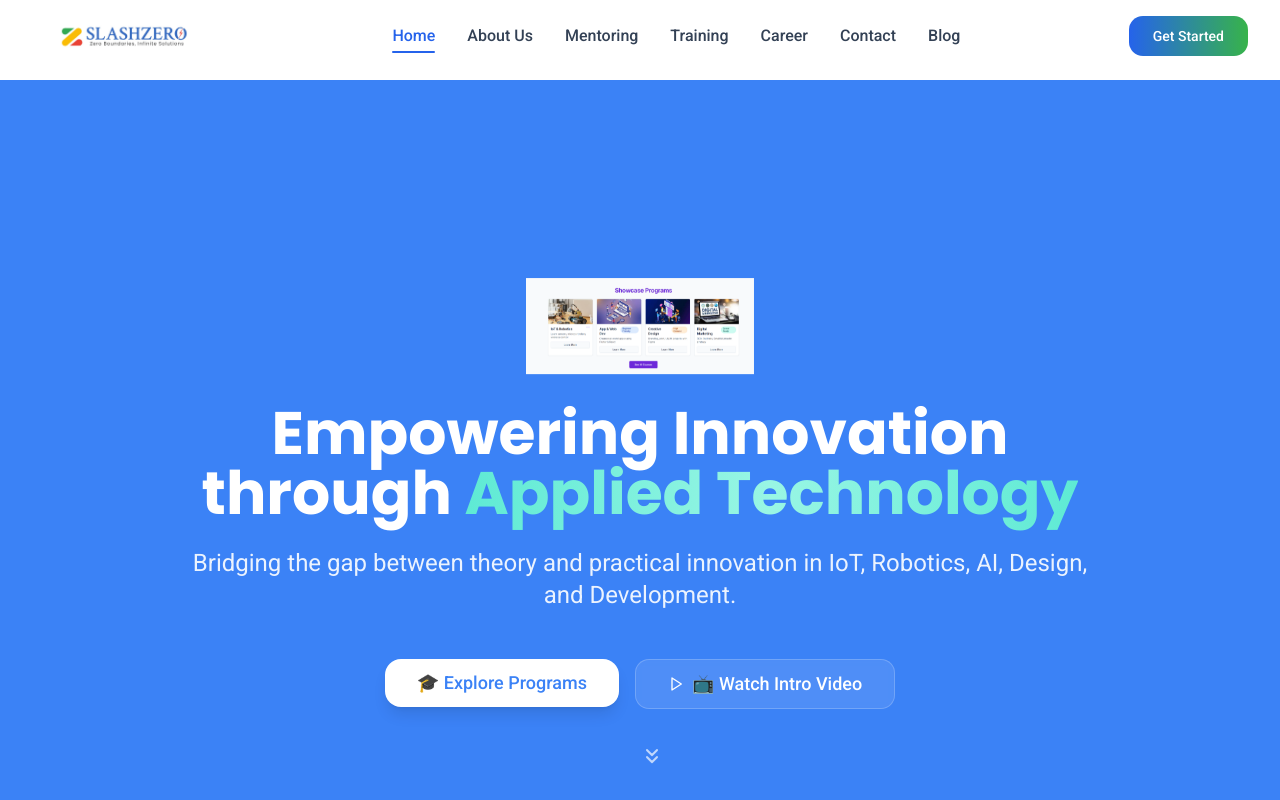
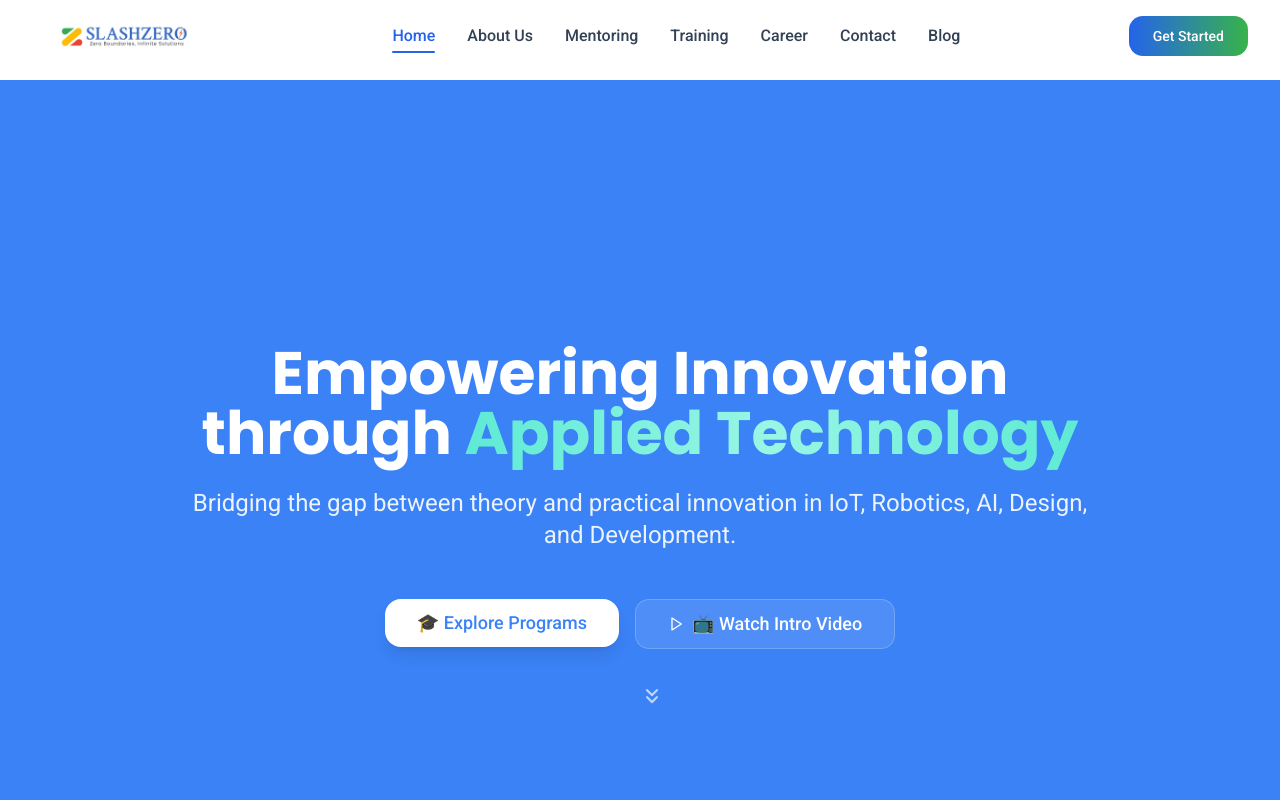
Before and after one commit to chiliveriarunkumar/slashzero-innovate-launch, a React (Vite) app: page / in a window 1280 px wide. Shown: the top 800 px of the page. Built offline with nearby package versions, Linux system fonts and the light colour scheme.

Commit message:
Remove rocket image from Hero
Removes the rocket image from the Hero section in `src/components/home/Hero.tsx`.

```diff
--- a/src/components/home/Hero.tsx
+++ b/src/components/home/Hero.tsx
@@ -17,20 +17,6 @@ const Hero = () => {
 
       <div className="section-container relative z-10 text-center text-white">
         <div className="space-y-6 max-w-4xl mx-auto">
-          {/* Program cards small image centered above heading */}
-          <motion.div
-            className="flex justify-center mb-4"
-            initial={{ opacity: 0, y: 30 }}
-            animate={{ opacity: 1, y: 0 }}
-            transition={{ duration: 0.7 }}
-          >
-            <img
-              src="/lovable-uploads/652c8bbc-192a-4aee-80ff-a6045193451e.png"
-              alt="Rocket"
-              className="h-24 animate-bounce-subtle"
-            />
-          </motion.div>
-
           <motion.h1
             initial={{ opacity: 0, y: 30 }}
             animate={{ opacity: 1, y: 0 }}
```
